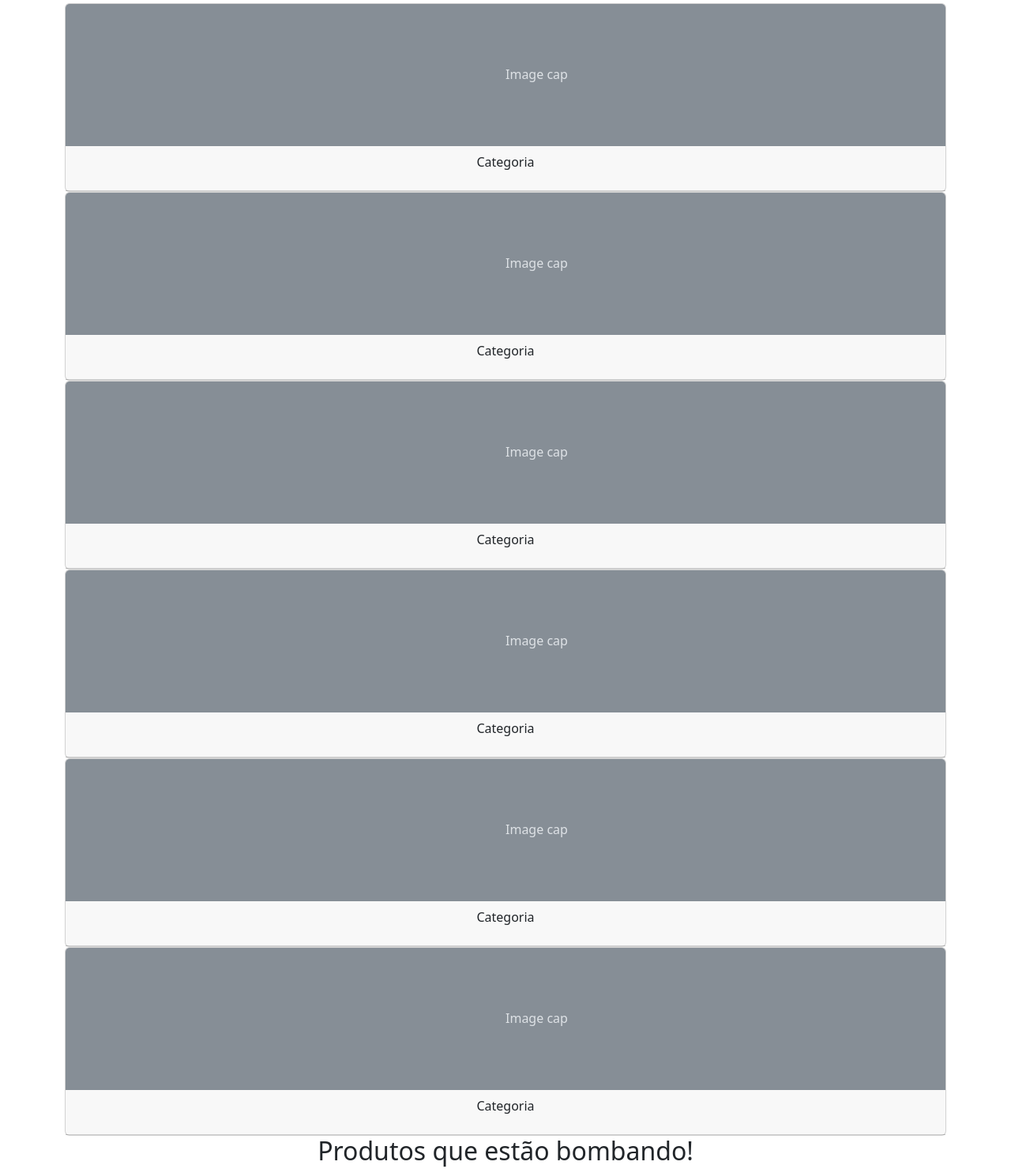
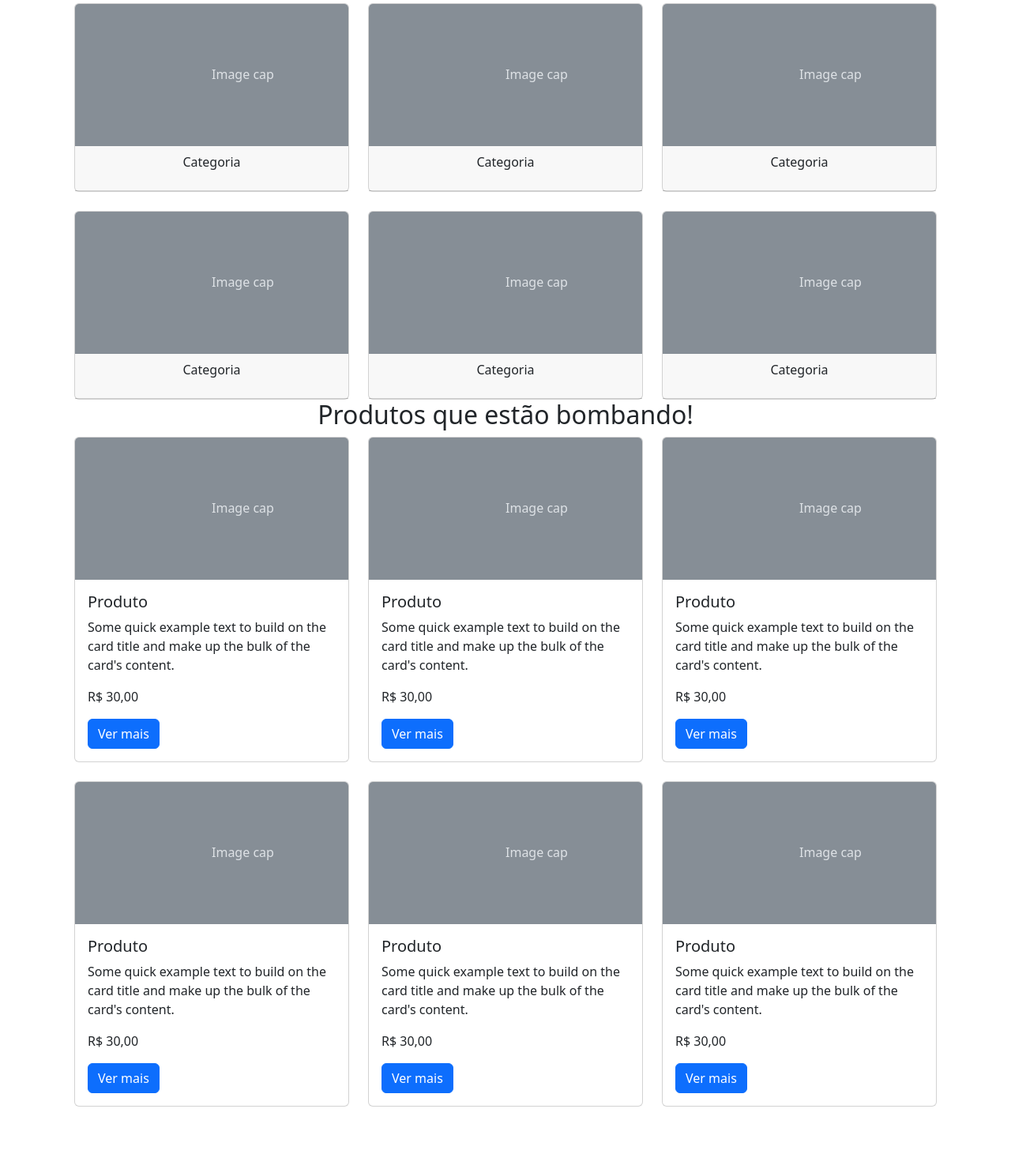
Before and after one commit to ggkooo/meteora-store, a plain HTML site: page index.html in a window 1280 px wide. Shown: the part 498-1978 px from the top of the page at 79% size. After the commit the page ends 1923 px from the top, so only its background shows below. Drawn offline with nearby package versions, Linux system fonts and the light colour scheme.

Commit message:
Configuring the grid layout of cards

```diff
--- a/index.html
+++ b/index.html
@@ -1,20 +1,24 @@
 <!DOCTYPE html>
 <html lang="pt-br">
+
 <head>
   <meta charset="UTF-8">
   <meta name="viewport" content="width=device-width, initial-scale=1.0">
   <title>Meteora</title>
-    <link href="https://cdn.jsdelivr.net/npm/bootstrap@5.3.3/dist/css/bootstrap.min.css" rel="stylesheet" integrity="sha384-QWTKZyjpPEjISv5WaRU9OFeRpok6YctnYmDr5pNlyT2bRjXh0JMhjY6hW+ALEwIH" crossorigin="anonymous">
+  <link href="https://cdn.jsdelivr.net/npm/bootstrap@5.3.3/dist/css/bootstrap.min.css" rel="stylesheet"
+    integrity="sha384-QWTKZyjpPEjISv5WaRU9OFeRpok6YctnYmDr5pNlyT2bRjXh0JMhjY6hW+ALEwIH" crossorigin="anonymous">
 </head>
+
 <body>
-    <nav class="navbar navbar-expand-lg bg-body-tertiary">
+  <nav class="navbar navbar-expand-md bg-body-tertiary">
     <div class="container-fluid">
       <a class="navbar-brand" href="#">Meteora</a>
-          <button class="navbar-toggler" type="button" data-bs-toggle="collapse" data-bs-target="#navbarSupportedContent" aria-controls="navbarSupportedContent" aria-expanded="false" aria-label="Toggle navigation">
+      <button class="navbar-toggler" type="button" data-bs-toggle="collapse" data-bs-target="#navbarSupportedContent"
+        aria-controls="navbarSupportedContent" aria-expanded="false" aria-label="Toggle navigation">
         <span class="navbar-toggler-icon"></span>
       </button>
       <div class="collapse navbar-collapse" id="navbarSupportedContent">
-            <ul class="navbar-nav me-auto mb-2 mb-lg-0">
+        <ul class="navbar-nav me-auto">
           <li class="nav-item">
             <a class="nav-link active" aria-current="page" href="#">Home</a>
           </li>
@@ -38,27 +42,48 @@
 
   <div id="carouselExampleCaptions" class="carousel slide" data-bs-ride="carousel">
     <div class="carousel-indicators">
-          <button type="button" data-bs-target="#carouselExampleCaptions" data-bs-slide-to="0" class="active" aria-current="true" aria-label="Slide 1"></button>
-          <button type="button" data-bs-target="#carouselExampleCaptions" data-bs-slide-to="1" aria-label="Slide 2"></button>
-          <button type="button" data-bs-target="#carouselExampleCaptions" data-bs-slide-to="2" aria-label="Slide 3"></button>
+      <button type="button" data-bs-target="#carouselExampleCaptions" data-bs-slide-to="0" class="active"
+        aria-current="true" aria-label="Slide 1"></button>
+      <button type="button" data-bs-target="#carouselExampleCaptions" data-bs-slide-to="1"
+        aria-label="Slide 2"></button>
+      <button type="button" data-bs-target="#carouselExampleCaptions" data-bs-slide-to="2"
+        aria-label="Slide 3"></button>
     </div>
     <div class="carousel-inner">
       <div class="carousel-item active">
-            <svg class="bd-placeholder-img bd-placeholder-img-lg d-block w-100" width="800" height="400" xmlns="http://www.w3.org/2000/svg" role="img" aria-label="Placeholder: First slide" preserveAspectRatio="xMidYMid slice" focusable="false"><title>Placeholder</title><rect width="100%" height="100%" fill="#777"></rect><text x="50%" y="50%" fill="#555" dy=".3em">First slide</text></svg>
+        <svg class="bd-placeholder-img bd-placeholder-img-lg d-block w-100" width="800" height="400"
+          xmlns="http://www.w3.org/2000/svg" role="img" aria-label="Placeholder: First slide"
+          preserveAspectRatio="xMidYMid slice" focusable="false">
+          <title>Placeholder</title>
+          <rect width="100%" height="100%" fill="#777"></rect><text x="50%" y="50%" fill="#555" dy=".3em">First
+            slide</text>
+        </svg>
         <div class="carousel-caption d-none d-md-block">
           <h5>First slide label</h5>
           <p>Some representative placeholder content for the first slide.</p>
         </div>
       </div>
       <div class="carousel-item">
-            <svg class="bd-placeholder-img bd-placeholder-img-lg d-block w-100" width="800" height="400" xmlns="http://www.w3.org/2000/svg" role="img" aria-label="Placeholder: Second slide" preserveAspectRatio="xMidYMid slice" focusable="false"><title>Placeholder</title><rect width="100%" height="100%" fill="#666"></rect><text x="50%" y="50%" fill="#444" dy=".3em">Second slide</text></svg>
+        <svg class="bd-placeholder-img bd-placeholder-img-lg d-block w-100" width="800" height="400"
+          xmlns="http://www.w3.org/2000/svg" role="img" aria-label="Placeholder: Second slide"
+          preserveAspectRatio="xMidYMid slice" focusable="false">
+          <title>Placeholder</title>
+          <rect width="100%" height="100%" fill="#666"></rect><text x="50%" y="50%" fill="#444" dy=".3em">Second
+            slide</text>
+        </svg>
         <div class="carousel-caption d-none d-md-block">
           <h5>Second slide label</h5>
           <p>Some representative placeholder content for the second slide.</p>
         </div>
       </div>
       <div class="carousel-item">
-            <svg class="bd-placeholder-img bd-placeholder-img-lg d-block w-100" width="800" height="400" xmlns="http://www.w3.org/2000/svg" role="img" aria-label="Placeholder: Third slide" preserveAspectRatio="xMidYMid slice" focusable="false"><title>Placeholder</title><rect width="100%" height="100%" fill="#555"></rect><text x="50%" y="50%" fill="#333" dy=".3em">Third slide</text></svg>
+        <svg class="bd-placeholder-img bd-placeholder-img-lg d-block w-100" width="800" height="400"
+          xmlns="http://www.w3.org/2000/svg" role="img" aria-label="Placeholder: Third slide"
+          preserveAspectRatio="xMidYMid slice" focusable="false">
+          <title>Placeholder</title>
+          <rect width="100%" height="100%" fill="#555"></rect><text x="50%" y="50%" fill="#333" dy=".3em">Third
+            slide</text>
+        </svg>
         <div class="carousel-caption d-none d-md-block">
           <h5>Third slide label</h5>
           <p>Some representative placeholder content for the third slide.</p>
@@ -76,113 +101,207 @@
   </div>
 
   <h2 class="text-center">Busca por Categoria</h2>
-    <div class="container">
+  <div class="container row mx-auto g-4">
+    <div class="col-6 col-md-4 col-xxl-2">
       <div class="card">
-        <svg class="bd-placeholder-img card-img-top" width="100%" height="180" xmlns="http://www.w3.org/2000/svg" role="img" aria-label="Placeholder: Image cap" preserveAspectRatio="xMidYMid slice" focusable="false"><title>Placeholder</title><rect width="100%" height="100%" fill="#868e96"></rect><text x="50%" y="50%" fill="#dee2e6" dy=".3em">Image cap</text></svg>
-        <div class="card-header">
-          <p class="text-center">Categoria</p>
-        </div>
-      </div>
-
-      <div class="card">
-        <svg class="bd-placeholder-img card-img-top" width="100%" height="180" xmlns="http://www.w3.org/2000/svg" role="img" aria-label="Placeholder: Image cap" preserveAspectRatio="xMidYMid slice" focusable="false"><title>Placeholder</title><rect width="100%" height="100%" fill="#868e96"></rect><text x="50%" y="50%" fill="#dee2e6" dy=".3em">Image cap</text></svg>
-        <div class="card-header">
-          <p class="text-center">Categoria</p>
-        </div>
-      </div>
-
-      <div class="card">
-        <svg class="bd-placeholder-img card-img-top" width="100%" height="180" xmlns="http://www.w3.org/2000/svg" role="img" aria-label="Placeholder: Image cap" preserveAspectRatio="xMidYMid slice" focusable="false"><title>Placeholder</title><rect width="100%" height="100%" fill="#868e96"></rect><text x="50%" y="50%" fill="#dee2e6" dy=".3em">Image cap</text></svg>
-        <div class="card-header">
-          <p class="text-center">Categoria</p>
-        </div>
-      </div>
-
-      <div class="card">
-        <svg class="bd-placeholder-img card-img-top" width="100%" height="180" xmlns="http://www.w3.org/2000/svg" role="img" aria-label="Placeholder: Image cap" preserveAspectRatio="xMidYMid slice" focusable="false"><title>Placeholder</title><rect width="100%" height="100%" fill="#868e96"></rect><text x="50%" y="50%" fill="#dee2e6" dy=".3em">Image cap</text></svg>
-        <div class="card-header">
-          <p class="text-center">Categoria</p>
-        </div>
-      </div>
-
-      <div class="card">
-        <svg class="bd-placeholder-img card-img-top" width="100%" height="180" xmlns="http://www.w3.org/2000/svg" role="img" aria-label="Placeholder: Image cap" preserveAspectRatio="xMidYMid slice" focusable="false"><title>Placeholder</title><rect width="100%" height="100%" fill="#868e96"></rect><text x="50%" y="50%" fill="#dee2e6" dy=".3em">Image cap</text></svg>
-        <div class="card-header">
-          <p class="text-center">Categoria</p>
-        </div>
-      </div>
-
-      <div class="card">
-        <svg class="bd-placeholder-img card-img-top" width="100%" height="180" xmlns="http://www.w3.org/2000/svg" role="img" aria-label="Placeholder: Image cap" preserveAspectRatio="xMidYMid slice" focusable="false"><title>Placeholder</title><rect width="100%" height="100%" fill="#868e96"></rect><text x="50%" y="50%" fill="#dee2e6" dy=".3em">Image cap</text></svg>
+        <svg class="bd-placeholder-img card-img-top" width="100%" height="180" xmlns="http://www.w3.org/2000/svg"
+          role="img" aria-label="Placeholder: Image cap" preserveAspectRatio="xMidYMid slice" focusable="false">
+          <title>Placeholder</title>
+          <rect width="100%" height="100%" fill="#868e96"></rect><text x="50%" y="50%" fill="#dee2e6" dy=".3em">Image
+            cap</text>
+        </svg>
         <div class="card-header">
           <p class="text-center">Categoria</p>
         </div>
       </div>
     </div>
 
-    <h2 class="text-center">Produtos que estão bombando!</h2>
-    <div class="container">
+
+    <div class="col-6 col-md-4 col-xxl-2">
       <div class="card">
-        <svg class="bd-placeholder-img card-img-top" width="100%" height="180" xmlns="http://www.w3.org/2000/svg" role="img" aria-label="Placeholder: Image cap" preserveAspectRatio="xMidYMid slice" focusable="false"><title>Placeholder</title><rect width="100%" height="100%" fill="#868e96"></rect><text x="50%" y="50%" fill="#dee2e6" dy=".3em">Image cap</text></svg>
-        <div class="card-body">
-          <h5 class="card-title">Produto</h5>
-          <p class="card-text">Some quick example text to build on the card title and make up the bulk of the card's content.</p>
-          <p>R$ 30,00</p>
-          <a href="#" class="btn btn-primary">Ver mais</a>
+        <svg class="bd-placeholder-img card-img-top" width="100%" height="180" xmlns="http://www.w3.org/2000/svg"
+          role="img" aria-label="Placeholder: Image cap" preserveAspectRatio="xMidYMid slice" focusable="false">
+          <title>Placeholder</title>
+          <rect width="100%" height="100%" fill="#868e96"></rect><text x="50%" y="50%" fill="#dee2e6" dy=".3em">Image
+            cap</text>
+        </svg>
+        <div class="card-header">
+          <p class="text-center">Categoria</p>
+        </div>
       </div>
     </div>
 
+    <div class="col-6 col-md-4 col-xxl-2">
       <div class="card">
-        <svg class="bd-placeholder-img card-img-top" width="100%" height="180" xmlns="http://www.w3.org/2000/svg" role="img" aria-label="Placeholder: Image cap" preserveAspectRatio="xMidYMid slice" focusable="false"><title>Placeholder</title><rect width="100%" height="100%" fill="#868e96"></rect><text x="50%" y="50%" fill="#dee2e6" dy=".3em">Image cap</text></svg>
-        <div class="card-body">
-          <h5 class="card-title">Produto</h5>
-          <p class="card-text">Some quick example text to build on the card title and make up the bulk of the card's content.</p>
-          <p>R$ 30,00</p>
-          <a href="#" class="btn btn-primary">Ver mais</a>
+        <svg class="bd-placeholder-img card-img-top" width="100%" height="180" xmlns="http://www.w3.org/2000/svg"
+          role="img" aria-label="Placeholder: Image cap" preserveAspectRatio="xMidYMid slice" focusable="false">
+          <title>Placeholder</title>
+          <rect width="100%" height="100%" fill="#868e96"></rect><text x="50%" y="50%" fill="#dee2e6" dy=".3em">Image
+            cap</text>
+        </svg>
+        <div class="card-header">
+          <p class="text-center">Categoria</p>
+        </div>
       </div>
     </div>
 
+    <div class="col-6 col-md-4 col-xxl-2">
       <div class="card">
-        <svg class="bd-placeholder-img card-img-top" width="100%" height="180" xmlns="http://www.w3.org/2000/svg" role="img" aria-label="Placeholder: Image cap" preserveAspectRatio="xMidYMid slice" focusable="false"><title>Placeholder</title><rect width="100%" height="100%" fill="#868e96"></rect><text x="50%" y="50%" fill="#dee2e6" dy=".3em">Image cap</text></svg>
-        <div class="card-body">
-          <h5 class="card-title">Produto</h5>
-          <p class="card-text">Some quick example text to build on the card title and make up the bulk of the card's content.</p>
-          <p>R$ 30,00</p>
-          <a href="#" class="btn btn-primary">Ver mais</a>
+        <svg class="bd-placeholder-img card-img-top" width="100%" height="180" xmlns="http://www.w3.org/2000/svg"
+          role="img" aria-label="Placeholder: Image cap" preserveAspectRatio="xMidYMid slice" focusable="false">
+          <title>Placeholder</title>
+          <rect width="100%" height="100%" fill="#868e96"></rect><text x="50%" y="50%" fill="#dee2e6" dy=".3em">Image
+            cap</text>
+        </svg>
+        <div class="card-header">
+          <p class="text-center">Categoria</p>
+        </div>
       </div>
     </div>
 
+    <div class="col-6 col-md-4 col-xxl-2">
       <div class="card">
-        <svg class="bd-placeholder-img card-img-top" width="100%" height="180" xmlns="http://www.w3.org/2000/svg" role="img" aria-label="Placeholder: Image cap" preserveAspectRatio="xMidYMid slice" focusable="false"><title>Placeholder</title><rect width="100%" height="100%" fill="#868e96"></rect><text x="50%" y="50%" fill="#dee2e6" dy=".3em">Image cap</text></svg>
-        <div class="card-body">
-          <h5 class="card-title">Produto</h5>
-          <p class="card-text">Some quick example text to build on the card title and make up the bulk of the card's content.</p>
-          <p>R$ 30,00</p>
-          <a href="#" class="btn btn-primary">Ver mais</a>
+        <svg class="bd-placeholder-img card-img-top" width="100%" height="180" xmlns="http://www.w3.org/2000/svg"
+          role="img" aria-label="Placeholder: Image cap" preserveAspectRatio="xMidYMid slice" focusable="false">
+          <title>Placeholder</title>
+          <rect width="100%" height="100%" fill="#868e96"></rect><text x="50%" y="50%" fill="#dee2e6" dy=".3em">Image
+            cap</text>
+        </svg>
+        <div class="card-header">
+          <p class="text-center">Categoria</p>
+        </div>
       </div>
     </div>
 
+    <div class="col-6 col-md-4 col-xxl-2">
       <div class="card">
-        <svg class="bd-placeholder-img card-img-top" width="100%" height="180" xmlns="http://www.w3.org/2000/svg" role="img" aria-label="Placeholder: Image cap" preserveAspectRatio="xMidYMid slice" focusable="false"><title>Placeholder</title><rect width="100%" height="100%" fill="#868e96"></rect><text x="50%" y="50%" fill="#dee2e6" dy=".3em">Image cap</text></svg>
-        <div class="card-body">
-          <h5 class="card-title">Produto</h5>
-          <p class="card-text">Some quick example text to build on the card title and make up the bulk of the card's content.</p>
-          <p>R$ 30,00</p>
-          <a href="#" class="btn btn-primary">Ver mais</a>
+        <svg class="bd-placeholder-img card-img-top" width="100%" height="180" xmlns="http://www.w3.org/2000/svg"
+          role="img" aria-label="Placeholder: Image cap" preserveAspectRatio="xMidYMid slice" focusable="false">
+          <title>Placeholder</title>
+          <rect width="100%" height="100%" fill="#868e96"></rect><text x="50%" y="50%" fill="#dee2e6" dy=".3em">Image
+            cap</text>
+        </svg>
+        <div class="card-header">
+          <p class="text-center">Categoria</p>
+        </div>
+      </div>
     </div>
   </div>
 
+  <h2 class="text-center">Produtos que estão bombando!</h2>
+  <div class="container row mx-auto">
+    <div class="col-12 col-md-6 col-xl-4 pb-4">
       <div class="card">
-        <svg class="bd-placeholder-img card-img-top" width="100%" height="180" xmlns="http://www.w3.org/2000/svg" role="img" aria-label="Placeholder: Image cap" preserveAspectRatio="xMidYMid slice" focusable="false"><title>Placeholder</title><rect width="100%" height="100%" fill="#868e96"></rect><text x="50%" y="50%" fill="#dee2e6" dy=".3em">Image cap</text></svg>
+        <svg class="bd-placeholder-img card-img-top" width="100%" height="180" xmlns="http://www.w3.org/2000/svg"
+          role="img" aria-label="Placeholder: Image cap" preserveAspectRatio="xMidYMid slice" focusable="false">
+          <title>Placeholder</title>
+          <rect width="100%" height="100%" fill="#868e96"></rect><text x="50%" y="50%" fill="#dee2e6" dy=".3em">Image
+            cap</text>
+        </svg>
         <div class="card-body">
           <h5 class="card-title">Produto</h5>
-          <p class="card-text">Some quick example text to build on the card title and make up the bulk of the card's content.</p>
+          <p class="card-text">Some quick example text to build on the card title and make up the bulk of the card's
+            content.</p>
           <p>R$ 30,00</p>
           <a href="#" class="btn btn-primary">Ver mais</a>
         </div>
       </div>
     </div>
 
-    <script src="https://cdn.jsdelivr.net/npm/bootstrap@5.3.3/dist/js/bootstrap.bundle.min.js" integrity="sha384-YvpcrYf0tY3lHB60NNkmXc5s9fDVZLESaAA55NDzOxhy9GkcIdslK1eN7N6jIeHz" crossorigin="anonymous"></script>
+    <div class="col-12 col-md-6 col-xl-4 pb-4">
+      <div class="card">
+        <svg class="bd-placeholder-img card-img-top" width="100%" height="180" xmlns="http://www.w3.org/2000/svg"
+          role="img" aria-label="Placeholder: Image cap" preserveAspectRatio="xMidYMid slice" focusable="false">
+          <title>Placeholder</title>
+          <rect width="100%" height="100%" fill="#868e96"></rect><text x="50%" y="50%" fill="#dee2e6" dy=".3em">Image
+            cap</text>
+        </svg>
+        <div class="card-body">
+          <h5 class="card-title">Produto</h5>
+          <p class="card-text">Some quick example text to build on the card title and make up the bulk of the card's
+            content.</p>
+          <p>R$ 30,00</p>
+          <a href="#" class="btn btn-primary">Ver mais</a>
+        </div>
+      </div>
+    </div>
+
+    <div class="col-12 col-md-6 col-xl-4 pb-4">
+      <div class="card">
+        <svg class="bd-placeholder-img card-img-top" width="100%" height="180" xmlns="http://www.w3.org/2000/svg"
+          role="img" aria-label="Placeholder: Image cap" preserveAspectRatio="xMidYMid slice" focusable="false">
+          <title>Placeholder</title>
+          <rect width="100%" height="100%" fill="#868e96"></rect><text x="50%" y="50%" fill="#dee2e6" dy=".3em">Image
+            cap</text>
+        </svg>
+        <div class="card-body">
+          <h5 class="card-title">Produto</h5>
+          <p class="card-text">Some quick example text to build on the card title and make up the bulk of the card's
+            content.</p>
+          <p>R$ 30,00</p>
+          <a href="#" class="btn btn-primary">Ver mais</a>
+        </div>
+      </div>
+    </div>
+
+    <div class="col-12 col-md-6 col-xl-4 pb-4">
+      <div class="card">
+        <svg class="bd-placeholder-img card-img-top" width="100%" height="180" xmlns="http://www.w3.org/2000/svg"
+          role="img" aria-label="Placeholder: Image cap" preserveAspectRatio="xMidYMid slice" focusable="false">
+          <title>Placeholder</title>
+          <rect width="100%" height="100%" fill="#868e96"></rect><text x="50%" y="50%" fill="#dee2e6" dy=".3em">Image
+            cap</text>
+        </svg>
+        <div class="card-body">
+          <h5 class="card-title">Produto</h5>
+          <p class="card-text">Some quick example text to build on the card title and make up the bulk of the card's
+            content.</p>
+          <p>R$ 30,00</p>
+          <a href="#" class="btn btn-primary">Ver mais</a>
+        </div>
+      </div>
+    </div>
+
+    <div class="col-12 col-md-6 col-xl-4 pb-4">
+      <div class="card">
+        <svg class="bd-placeholder-img card-img-top" width="100%" height="180" xmlns="http://www.w3.org/2000/svg"
+          role="img" aria-label="Placeholder: Image cap" preserveAspectRatio="xMidYMid slice" focusable="false">
+          <title>Placeholder</title>
+          <rect width="100%" height="100%" fill="#868e96"></rect><text x="50%" y="50%" fill="#dee2e6" dy=".3em">Image
+            cap</text>
+        </svg>
+        <div class="card-body">
+          <h5 class="card-title">Produto</h5>
+          <p class="card-text">Some quick example text to build on the card title and make up the bulk of the card's
+            content.</p>
+          <p>R$ 30,00</p>
+          <a href="#" class="btn btn-primary">Ver mais</a>
+        </div>
+      </div>
+    </div>
+
+    <div class="col-12 col-md-6 col-xl-4 pb-4">
+      <div class="card">
+        <svg class="bd-placeholder-img card-img-top" width="100%" height="180" xmlns="http://www.w3.org/2000/svg"
+          role="img" aria-label="Placeholder: Image cap" preserveAspectRatio="xMidYMid slice" focusable="false">
+          <title>Placeholder</title>
+          <rect width="100%" height="100%" fill="#868e96"></rect><text x="50%" y="50%" fill="#dee2e6" dy=".3em">Image
+            cap</text>
+        </svg>
+        <div class="card-body">
+          <h5 class="card-title">Produto</h5>
+          <p class="card-text">Some quick example text to build on the card title and make up the bulk of the card's
+            content.</p>
+          <p>R$ 30,00</p>
+          <a href="#" class="btn btn-primary">Ver mais</a>
+        </div>
+      </div>
+    </div>
+  </div>
+
+  <script src="https://cdn.jsdelivr.net/npm/bootstrap@5.3.3/dist/js/bootstrap.bundle.min.js"
+    integrity="sha384-YvpcrYf0tY3lHB60NNkmXc5s9fDVZLESaAA55NDzOxhy9GkcIdslK1eN7N6jIeHz"
+    crossorigin="anonymous"></script>
 </body>
+
 </html>
```
Lines whose indentation alone changed are shown as unchanged.
